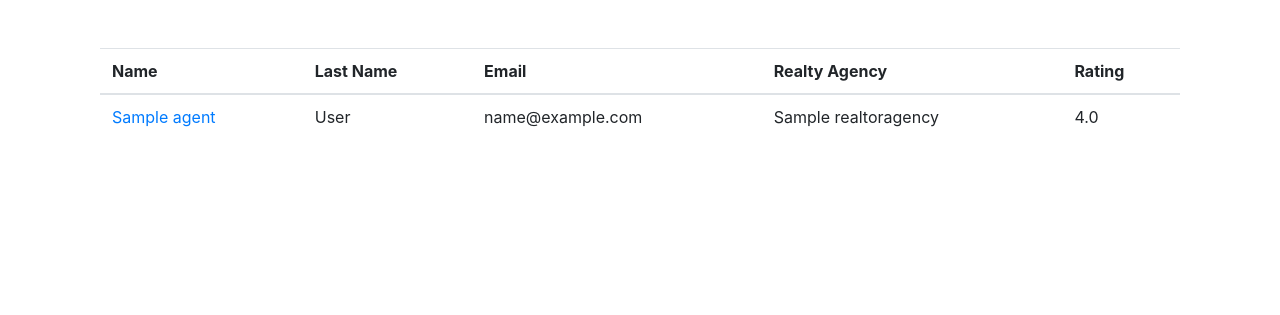
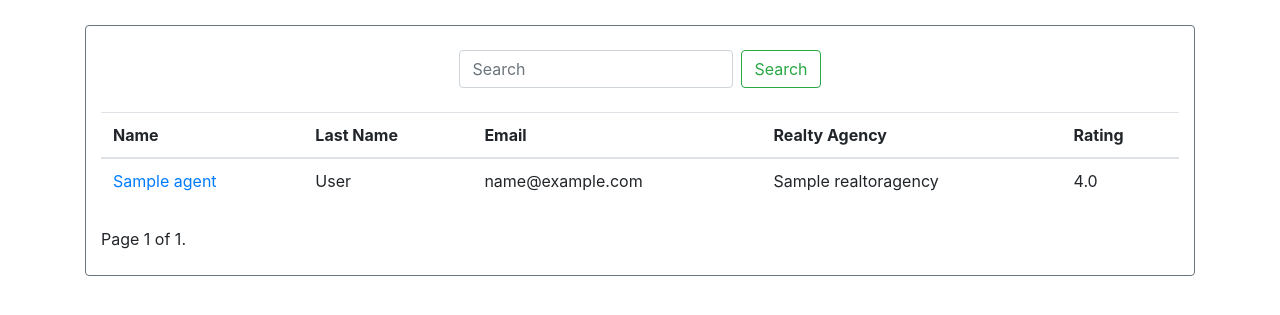
Before and after one commit to keithlowc/rate_my_realtor, a Django app: page /realtors/ in a window 1280 px wide. Shown: the part 56-371 px from the top of the page. Run offline with Django 3.2, Linux system fonts and the light colour scheme; tables that the repository leaves empty hold one stand-in row (values such as "Sample post"); some libraries are stand-ins or nearby versions.

Commit message:
added search_bar for landing page and list agents

```diff
--- a/rate_me/urls.py
+++ b/rate_me/urls.py
@@ -17,14 +17,14 @@ from django.contrib import admin
 from django.urls import path, include
 from django.views.generic.base import TemplateView
 
-from .views import LadingPage
+from .views import LandingPage
 
 
 urlpatterns = [
     path('admin/', admin.site.urls),
 
     # Landing Page
-    path('', TemplateView.as_view(template_name='landing_page.html'), name='landing_page'),
+    path('', LandingPage.show_landing_page, name='landing_page'),
 
     # Authentication
     path('users/', include('users.urls')),
--- a/realtor/models.py
+++ b/realtor/models.py
@@ -26,9 +26,6 @@ class Agent(models.Model):
     about = models.TextField(max_length=650, blank=False)
     rating = models.FloatField(
         validators=[MaxValueValidator(100), MinValueValidator(0)])
-    #comment_amount = models.IntegerField()
-
-    #comment_amount = AgentsData.objects.filter(agent=agent).values('rating')
 
     def __str__(self):
         return f'{self.name} from {self.company.name}'
--- a/realtor/views.py
+++ b/realtor/views.py
@@ -4,11 +4,11 @@ from django.views.decorators.http import require_GET
 from django.shortcuts import redirect
 from django.contrib import messages
 from django.core import serializers
+from django.db.models import Q
+from django.core.paginator import Paginator
 
 from .models import Agent, AgentsData
 from .forms import AddAgentForm, AddAgentDataForm
-#from .bg_tasks import calculate_agent_rating
-
 from users.models import CustomUser
 
 import json
@@ -18,9 +18,29 @@ class AgentView(View):
     @require_GET
     def list_agents(request):
         data = Agent.objects.all()
+        search_term = ''
+
+        if ('search' in request.GET) and (request.GET['search'] != ''):
+            search_term = request.GET['search']
+            full_name = search_term.split()
+            name = Q(name__icontains=full_name[0])
+
+            if len(full_name) > 1:
+                last_name = Q(last_name__icontains=full_name[1])
+                data = data.filter(name & last_name)
+
+            data = data.filter(name)
+
+        paginator = Paginator(data, 10)
+        page = request.GET.get('page')
+        data = paginator.get_page(page)
+        get_dict_copy = request.GET.copy()
+        params = get_dict_copy.pop('page', True) and get_dict_copy.urlencode()
 
         context = {
             'data': data,
+            'search_term': search_term,
+            'params': params,
         }
 
         return render(request, 'realtor/agents/list_agents.html', context)
--- a/templates/base.html
+++ b/templates/base.html
@@ -53,7 +53,6 @@
                                     </button>
                                     <div class="alert-message">
                                         {{ message }}
-
                                     </div>
                                 </div>
                             </div>
@@ -62,7 +61,7 @@
             {% endif %}
 
             <div class="container">
-                <div class="content container mt-5">
+                <div class="content container mt-4">
                         {% block content %}
                         {% endblock %}
                     </div>
--- a/templates/realtor/agents/list_agents.html
+++ b/templates/realtor/agents/list_agents.html
@@ -1,6 +1,23 @@
 {% extends 'base.html' %}
 
 {% block content %}
+    <div class="row">
+        <div class="col">
+        </div>
+
+        <div class="col-12 border border-secondary rounded">
+
+            <form class="form-inline my-4 my-lg-4 justify-content-center">
+                <input
+                    class="form-control mr-sm-2"
+                    type="search"
+                    placeholder="Search"
+                    aria-label="Search"
+                    name='search'
+                    value="{{search_term}}">
+                <button class="btn btn-outline-success my-2 my-sm-0" type="submit">Search</button>
+            </form>
+
             <table class="table">
                 <thead>
                     <tr>
@@ -24,4 +41,28 @@
                 </tbody>
             </table>
 
+            <div class="pagination mt-4 mb-4">
+                <span class="step-links">
+                    {% if data.has_previous %}
+                        <a href="?page=1&{{params}}">&laquo; first</a>
+                        <a href="?page={{ data.previous_page_number }}&{{params}}">previous</a>
+                    {% endif %}
+
+                    <span class="current">
+                        Page {{ data.number }} of {{ data.paginator.num_pages }}.
+                    </span>
+
+                    {% if data.has_next %}
+                        <a href="?page={{ data.next_page_number }}&{{params}}">next</a>
+                        <a href="?page={{ data.paginator.num_pages }}&{{params}}">last &raquo;</a>
+                    {% endif %}
+                </span>
+            </div>
+        </div>
+
+        <div class="col">
+        </div>
+
+    <div>
+
 {% endblock %}
--- a/users/views.py
+++ b/users/views.py
@@ -29,7 +29,6 @@ class LoginView(SuccessMessageMixin, AuthLoginView):
 
 def logout_view(request):
     logout(request)
-    # form = AuthenticationForm()
     messages.info(request, 'Succesfully logged out!')
     return redirect('login')
 
```
Also changed, not shown: rate_me/views.py (+9 -2 lines), templates/landing_page.html (+12 -1 lines), templates/registration/login.html (+8 -2 lines). Lines whose indentation alone changed are shown as unchanged.
